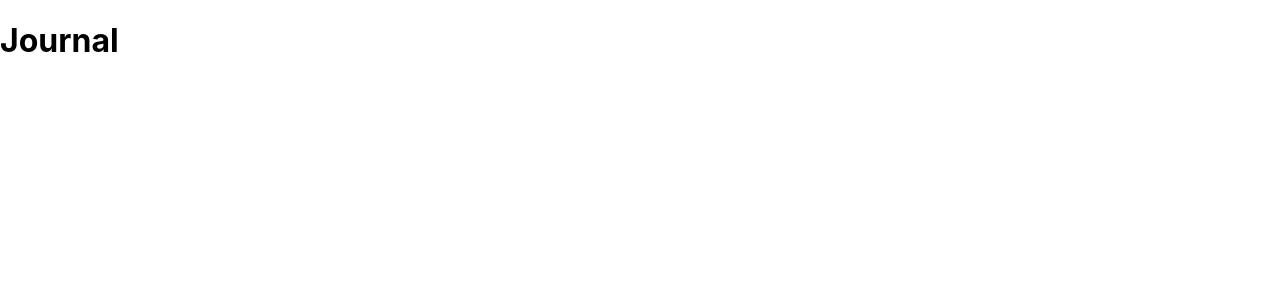
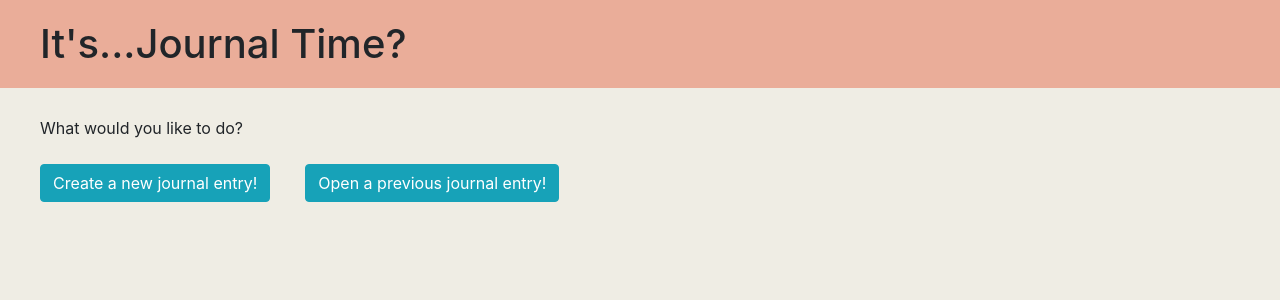
Before and after one commit to aaruza/htn-mental-health, a React (Create React App) app in the folder root/frontend/: page /journal in a window 1280 px wide. Shown: the top 300 px of the page. Built offline with nearby package versions, Linux system fonts and the light colour scheme.

Commit message:
Made the basic layout of the Journal page

```diff
--- a/root/frontend/package.json
+++ b/root/frontend/package.json
@@ -6,7 +6,9 @@
     "@testing-library/jest-dom": "^5.11.9",
     "@testing-library/react": "^11.2.3",
     "@testing-library/user-event": "^12.6.0",
+    "bootstrap": "^4.5.3",
     "react": "^17.0.1",
+    "react-bootstrap": "^1.4.3",
     "react-dom": "^17.0.1",
     "react-router-dom": "^5.2.0",
     "react-scripts": "4.0.1",
--- a/root/frontend/src/App.js
+++ b/root/frontend/src/App.js
@@ -1,4 +1,5 @@
 import React from "react";
+import "bootstrap/dist/css/bootstrap.min.css";
 import { Route, Switch } from "react-router-dom";
 import Mainpage from "./mainpage/mainpage";
 import Journal from "./journal/journal";
--- a/root/frontend/src/errorpage/errorpage.js
+++ b/root/frontend/src/errorpage/errorpage.js
@@ -1,5 +1,5 @@
 function Errorpage() {
-  {/*Style this page later.*/}
+  /*Style this page later.*/
   return <h1>Page not found.</h1>;
 }
 
--- /dev/null
+++ b/root/frontend/src/journal/journal.css
@@ -0,0 +1,15 @@
+body {
+  background: #efede4;
+}
+
+.title-bg {
+  background: #eaad99;
+}
+
+.page-padding {
+  padding: 20px 40px;
+}
+
+.button-spacing {
+  margin-right: 35px;
+}
--- a/root/frontend/src/journal/journal.js
+++ b/root/frontend/src/journal/journal.js
@@ -1,5 +1,23 @@
+import React from "react";
+import "./journal.css";
+import Button from "react-bootstrap/Button";
+
 function Journal() {
-  return <h1>Journal</h1>;
+  return (
+    <div>
+      <div className="title-bg">
+        <h1 className="page-padding">It's...Journal Time?</h1>
+      </div>
+      <div className="page-padding">
+        <div>What would you like to do?</div>
+        <br />
+        <Button variant="info" className="button-spacing">
+          Create a new journal entry!
+        </Button>
+        <Button variant="info">Open a previous journal entry!</Button>
+      </div>
+    </div>
+  );
 }
 
 export default Journal;
```
Also changed, not shown: 1 other file (tests, documents, lock files or other folders).
